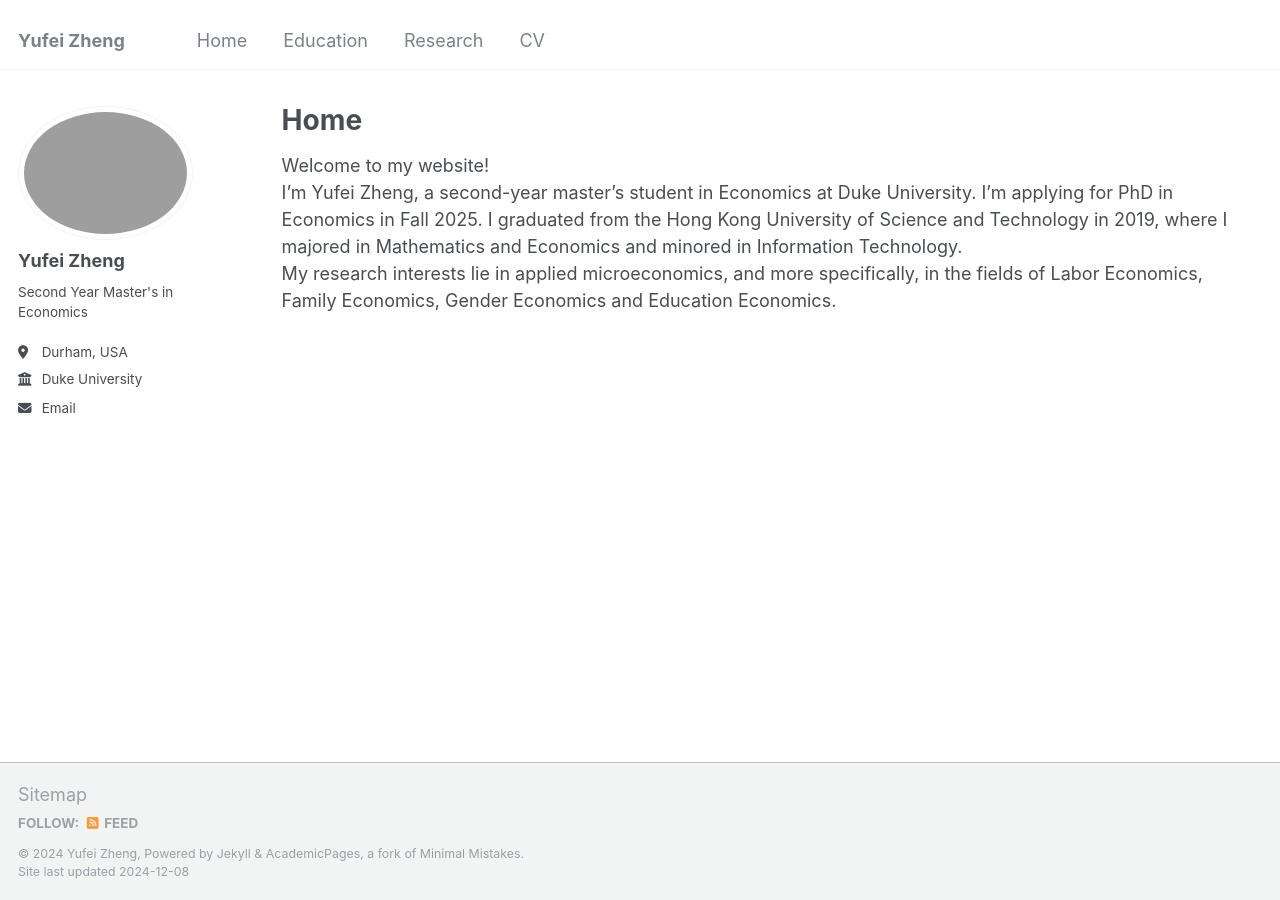
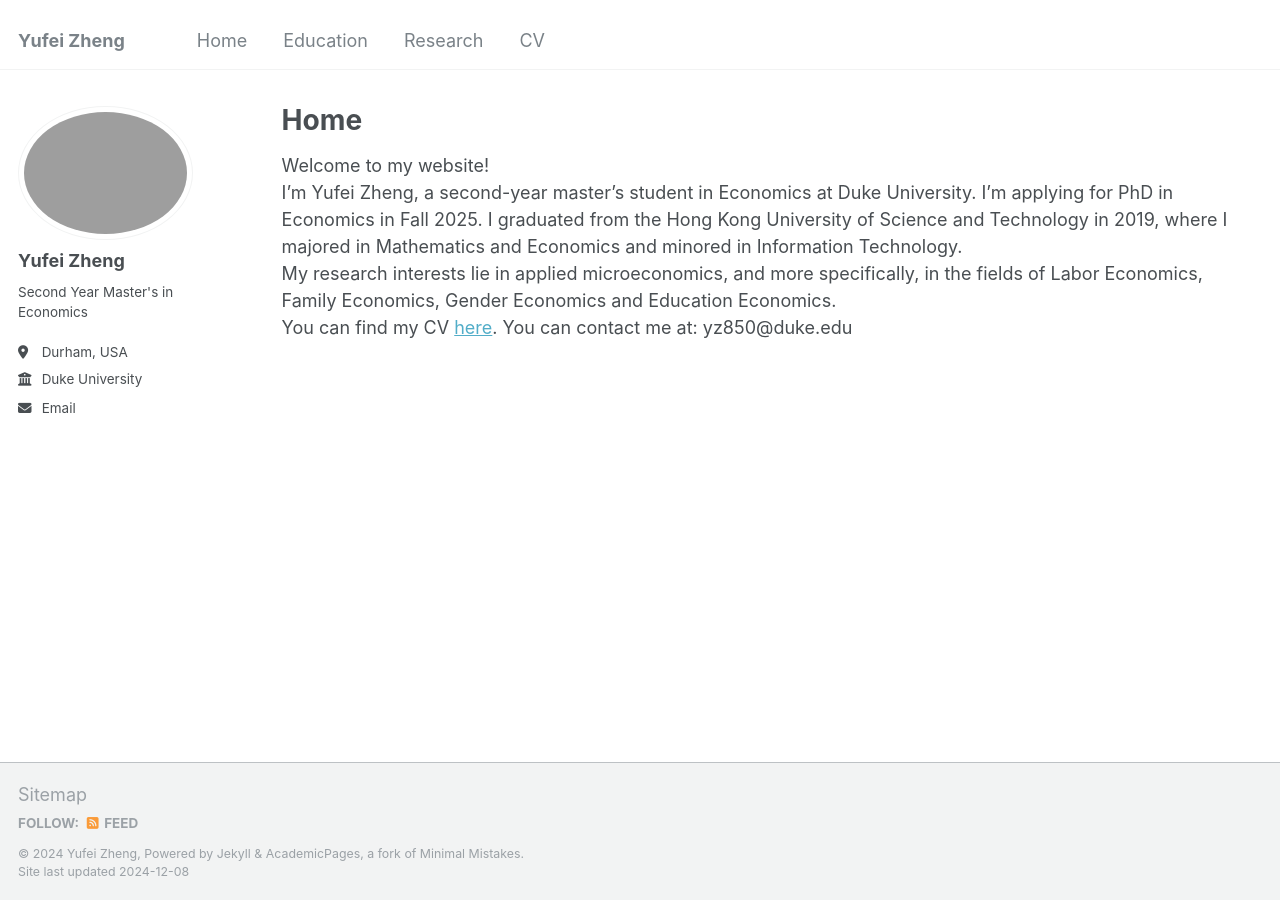
Before and after one commit to sophiezheng5/sophiezheng5.github.io, a Jekyll site: the page built from _pages/home.md, in a window 1280 px wide. Built offline with Jekyll 4.4.1, drawn with Linux system fonts in a browser that asks for light colours.

Commit message:
Update home.md

```diff
--- a/_pages/home.md
+++ b/_pages/home.md
@@ -6,4 +6,5 @@ author_profile: true
 ---
 Welcome to my website!<br />
 I'm Yufei Zheng, a second-year master's student in Economics at Duke University. I'm applying for PhD in Economics in Fall 2025. I graduated from the Hong Kong University of Science and Technology in 2019, where I majored in Mathematics and Economics and minored in Information Technology.<br />
-My research interests lie in applied microeconomics, and more specifically, in the fields of Labor Economics, Family Economics, Gender Economics and Education Economics.
+My research interests lie in applied microeconomics, and more specifically, in the fields of Labor Economics, Family Economics, Gender Economics and Education Economics. <br />
+You can find my CV <a href="/files/CV_Yufei Zheng_Latex.pdf">here</a>. You can contact me at: yz850@duke.edu
```
